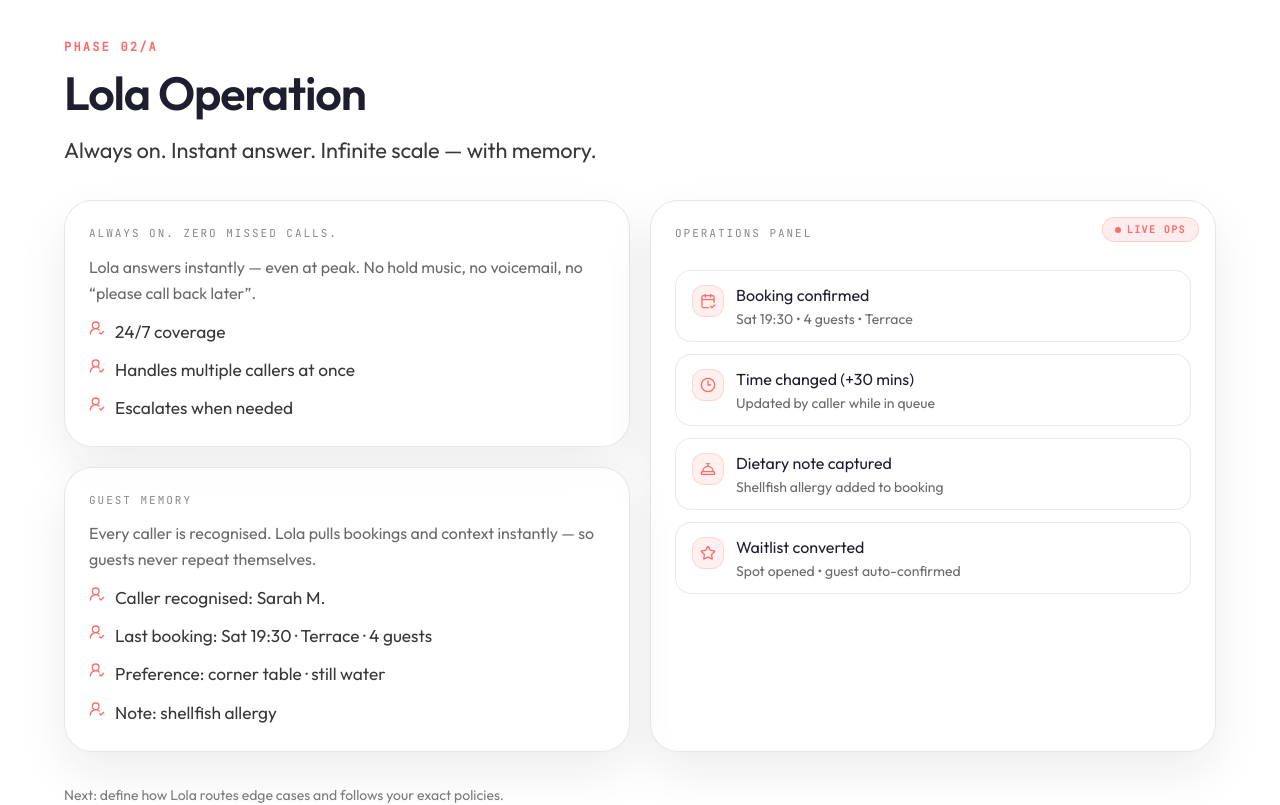
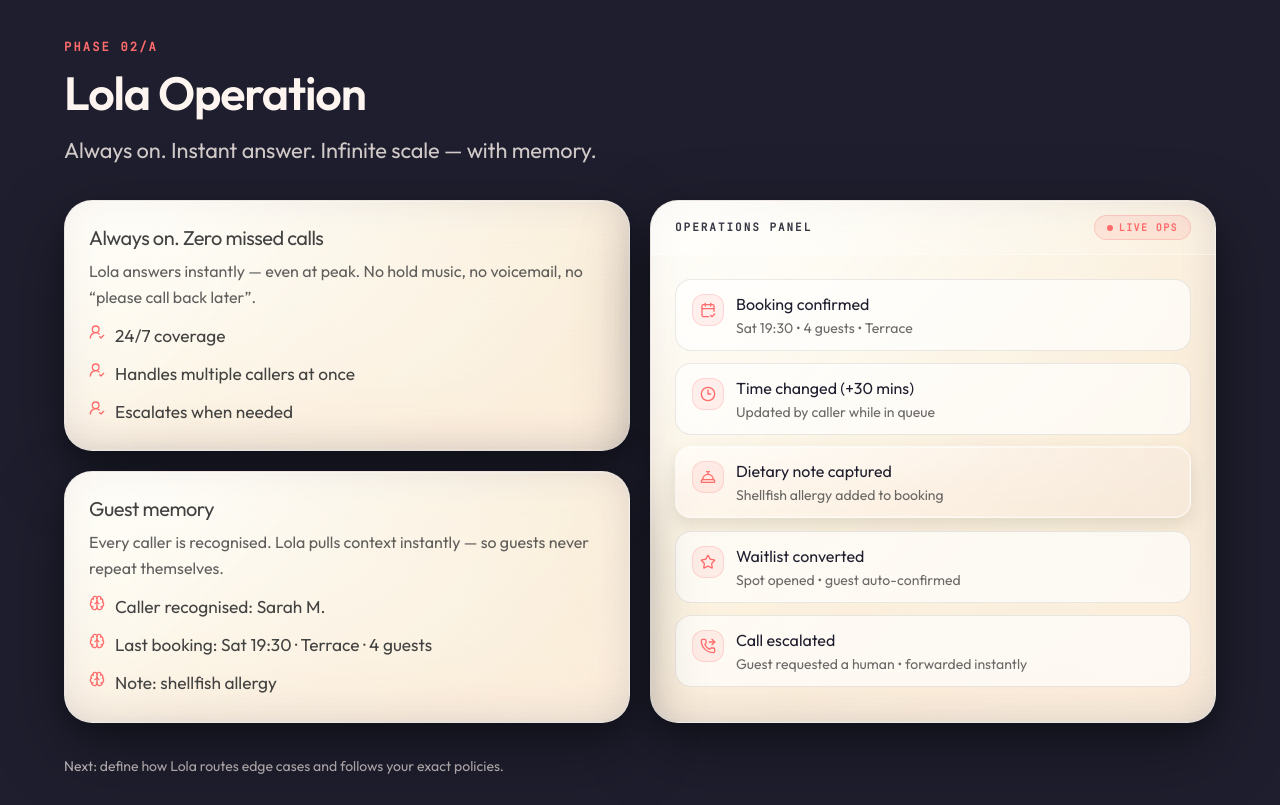
Before and after one commit to iainmacr77/r3worked-website, a Next.js app: page / in a window 1280 px wide. Shown: the part 6380-7185 px from the top of the page. Built offline with nearby package versions, Linux system fonts and the light colour scheme.

Commit message:
Finished the Phase 02/A slide

```diff
--- a/src/app/globals.css
+++ b/src/app/globals.css
@@ -125,6 +125,130 @@
 }
 
 @layer utilities {
+  @keyframes eyebrow-pulse-ink {
+    0%,
+    100% {
+      opacity: 0.9;
+    }
+    50% {
+      opacity: 1;
+    }
+  }
+
+  .eyebrow-pulse {
+    animation: eyebrow-pulse-ink 5s ease-in-out infinite;
+  }
+
+  @media (prefers-reduced-motion: reduce) {
+    .eyebrow-pulse {
+      animation: none !important;
+    }
+  }
+
+  .operation-cream-glass {
+    position: relative;
+    overflow: hidden;
+    isolation: isolate;
+    background: linear-gradient(135deg,
+      rgba(255, 248, 240, 0.92) 0%,
+      rgba(252, 241, 228, 0.88) 45%,
+      rgba(245, 232, 217, 0.90) 100%
+    );
+    border: 1px solid rgba(255, 255, 255, 0.35);
+    box-shadow:
+      0 24px 70px rgba(0, 0, 0, 0.35),
+      0 10px 24px rgba(0, 0, 0, 0.22),
+      inset 0 0 0 1px rgba(255, 255, 255, 0.18),
+      inset 0 1px 0 rgba(255, 255, 255, 0.25),
+      inset 0 -20px 40px rgba(0, 0, 0, 0.05);
+  }
+
+  .operation-cream-glass::before {
+    content: "";
+    position: absolute;
+    inset: 0;
+    z-index: 0;
+    border-radius: inherit;
+    backdrop-filter: blur(18px) saturate(165%) contrast(105%);
+    -webkit-backdrop-filter: blur(18px) saturate(165%) contrast(105%);
+    background: linear-gradient(135deg,
+      rgba(255, 255, 255, 0.38) 0%,
+      rgba(255, 255, 255, 0.14) 35%,
+      rgba(255, 255, 255, 0.08) 100%
+    );
+    mix-blend-mode: soft-light;
+    opacity: 0.96;
+    pointer-events: none;
+  }
+
+  .operation-cream-glass::after {
+    content: "";
+    position: absolute;
+    inset: 0;
+    z-index: 1;
+    border-radius: inherit;
+    background:
+      radial-gradient(800px 420px at 18% 12%, rgba(255, 255, 255, 0.55), transparent 60%),
+      radial-gradient(600px 360px at 85% 85%, rgba(255, 255, 255, 0.18), transparent 62%),
+      repeating-linear-gradient(
+        0deg,
+        rgba(255, 255, 255, 0.04) 0px,
+        rgba(255, 255, 255, 0.04) 1px,
+        rgba(255, 255, 255, 0) 2px,
+        rgba(255, 255, 255, 0) 4px
+      ),
+      repeating-linear-gradient(
+        90deg,
+        rgba(255, 255, 255, 0.03) 0px,
+        rgba(255, 255, 255, 0.03) 1px,
+        rgba(255, 255, 255, 0) 2px,
+        rgba(255, 255, 255, 0) 4px
+      );
+    background-blend-mode: screen, soft-light, normal, normal;
+    pointer-events: none;
+  }
+
+  .operation-cream-glass > * {
+    position: relative;
+    z-index: 2;
+  }
+
+  .ops-item--active {
+    position: relative;
+    overflow: hidden;
+    background: linear-gradient(
+      135deg,
+      rgba(255, 248, 240, 0.9) 0%,
+      rgba(252, 241, 228, 0.84) 45%,
+      rgba(245, 232, 217, 0.88) 100%
+    ) !important;
+    border-color: rgba(255, 255, 255, 0.56) !important;
+    box-shadow:
+      inset 0 0 0 1px rgba(255, 255, 255, 0.26),
+      inset 0 1px 0 rgba(255, 255, 255, 0.34),
+      0 8px 18px rgba(0, 0, 0, 0.1);
+  }
+
+  .ops-item--active::before {
+    content: "";
+    position: absolute;
+    inset: 0;
+    border-radius: inherit;
+    background: radial-gradient(
+      130% 95% at 15% 8%,
+      rgba(255, 255, 255, 0.42) 0%,
+      rgba(255, 255, 255, 0.08) 52%,
+      rgba(255, 255, 255, 0) 100%
+    );
+    pointer-events: none;
+    z-index: 0;
+  }
+
+  .ops-item--active > * {
+    position: relative;
+    z-index: 1;
+  }
+
   .glass-panel {
     @apply bg-background/80 backdrop-blur-md border border-border/30;
   }
--- a/src/components/ui/TheFramework.tsx
+++ b/src/components/ui/TheFramework.tsx
@@ -4,9 +4,11 @@ import { cn } from "@/lib/utils";
 import { BrandMark } from "./Logo";
 import { SectionHeading } from "@/components/typography/SectionHeading";
 import Link from "next/link";
+import { useEffect, useState } from "react";
 import {
     AudioWaveform,
     ArrowRight,
+    Brain,
     CalendarCheck2,
     Clock3,
     ConciergeBell,
@@ -257,15 +259,18 @@ const FEATURE_SECTION_TITLE_CLASS = "type-h2";
 
 function GlassCard({
     className,
+    disableGlassBase = false,
     children
 }: {
     className?: string;
+    disableGlassBase?: boolean;
     children: React.ReactNode;
 }) {
     return (
         <div
             className={cn(
-                "rounded-[1.75rem] border border-charcoal/12 bg-white/70 p-5 shadow-[0_20px_48px_rgba(30,30,46,0.08)] backdrop-blur-xl md:p-6",
+                "rounded-[1.75rem] border border-charcoal/12 p-5 shadow-[0_20px_48px_rgba(30,30,46,0.08)] md:p-6",
+                !disableGlassBase && "bg-white/70 backdrop-blur-xl",
                 className
             )}
         >
@@ -277,14 +282,16 @@ function GlassCard({
 function OpsRow({
     icon,
     title,
-    detail
+    detail,
+    className
 }: {
     icon: React.ReactNode;
     title: string;
     detail: string;
+    className?: string;
 }) {
     return (
-        <div className="flex items-start gap-3 rounded-2xl border border-charcoal/10 bg-white/65 px-4 py-3">
+        <div className={cn("ops-item flex items-start gap-3 rounded-2xl border border-charcoal/10 bg-white/65 px-4 py-3", className)}>
             <span className="mt-0.5 inline-flex h-8 w-8 items-center justify-center rounded-xl border border-coral/20 bg-coral/10 text-coral">
                 {icon}
             </span>
@@ -297,14 +304,74 @@ function OpsRow({
 }
 
 function OperationBentoVisual() {
+    const operationCardShellClassName = "operation-cream-glass";
+    const [prefersReducedMotion, setPrefersReducedMotion] = useState(
+        () => typeof window !== "undefined" && window.matchMedia("(prefers-reduced-motion: reduce)").matches
+    );
+    const [activeIndex, setActiveIndex] = useState(0);
+    const opsItems = [
+        {
+            icon: CalendarCheck2,
+            title: "Booking confirmed",
+            detail: "Sat 19:30 • 4 guests • Terrace"
+        },
+        {
+            icon: Clock3,
+            title: "Time changed (+30 mins)",
+            detail: "Updated by caller while in queue"
+        },
+        {
+            icon: ConciergeBell,
+            title: "Dietary note captured",
+            detail: "Shellfish allergy added to booking"
+        },
+        {
+            icon: Star,
+            title: "Waitlist converted",
+            detail: "Spot opened • guest auto-confirmed"
+        },
+        {
+            icon: PhoneForwarded,
+            title: "Call escalated",
+            detail: "Guest requested a human • forwarded instantly"
+        }
+    ];
+
+    useEffect(() => {
+        const reducedMotionQuery = window.matchMedia("(prefers-reduced-motion: reduce)");
+        const handleReducedMotionChange = (event: MediaQueryListEvent) => {
+            setPrefersReducedMotion(event.matches);
+        };
+
+        reducedMotionQuery.addEventListener("change", handleReducedMotionChange);
+
+        return () => {
+            reducedMotionQuery.removeEventListener("change", handleReducedMotionChange);
+        };
+    }, []);
+
+    useEffect(() => {
+        if (prefersReducedMotion) {
+            return;
+        }
+        const intervalId = window.setInterval(() => {
+            setActiveIndex((prev) => (prev + 1) % opsItems.length);
+        }, 3200);
+
+        return () => {
+            window.clearInterval(intervalId);
+        };
+    }, [opsItems.length, prefersReducedMotion]);
+
     return (
-        <div className="grid grid-cols-1 gap-4 md:grid-cols-2 md:gap-5">
-            <GlassCard>
-                <p className="font-jetbrains text-[11px] uppercase tracking-[0.18em] text-charcoal/60">Always On. Zero Missed Calls.</p>
-                <p className="mt-3 font-outfit text-sm leading-relaxed text-charcoal/75 md:text-base">
+        <>
+            <div className="grid grid-cols-1 items-stretch gap-4 md:grid-cols-2 md:gap-5">
+                <GlassCard className={cn(operationCardShellClassName, "h-full")} disableGlassBase>
+                    <p className="font-outfit text-xl font-medium leading-tight tracking-tight text-charcoal/95">Always on. Zero missed calls</p>
+                    <p className="mt-2 font-outfit text-sm leading-relaxed text-charcoal/80 md:text-base">
                         Lola answers instantly — even at peak. No hold music, no voicemail, no &ldquo;please call back later&rdquo;.
                     </p>
-                <ul className="type-body mt-3 max-w-none space-y-2.5 text-charcoal">
+                    <ul className="type-body mt-3 max-w-none space-y-2.5 text-charcoal/95">
                         <li className="flex items-start gap-2.5 leading-relaxed">
                             <UserRoundCheck className="mt-0.5 h-4 w-4 flex-none text-coral" />
                             <span>24/7 coverage</span>
@@ -320,45 +387,60 @@ function OperationBentoVisual() {
                     </ul>
                 </GlassCard>
 
-            <GlassCard className="order-3 md:order-none md:row-span-2 relative">
-                <span className="absolute right-4 top-4 inline-flex items-center gap-1.5 rounded-full border border-coral/25 bg-coral/12 px-3 py-1 font-jetbrains text-[10px] font-semibold uppercase tracking-[0.14em] text-coral">
+                <GlassCard className={cn("order-3 h-full md:order-none md:row-span-2 relative flex flex-col pb-4 md:pb-5", operationCardShellClassName)} disableGlassBase>
+                    <div className="-mx-5 -mt-5 mb-4 flex items-center justify-between gap-3 rounded-t-[1.75rem] border-b border-white/45 bg-gradient-to-r from-white/44 via-white/20 to-white/8 px-5 py-3 md:-mx-6 md:-mt-6 md:px-6 md:py-3.5">
+                        <p className="eyebrow-pulse font-jetbrains text-[11px] font-semibold uppercase tracking-[0.18em] text-ink/90">Operations Panel</p>
+                        <span className="ml-auto inline-flex items-center gap-1.5 rounded-full border border-coral/25 bg-coral/12 px-3 py-1 font-jetbrains text-[10px] font-semibold uppercase tracking-[0.14em] text-coral">
                             <span className="inline-block h-1.5 w-1.5 rounded-full bg-coral" />
                             Live Ops
                         </span>
-                <p className="mb-5 font-jetbrains text-[11px] uppercase tracking-[0.18em] text-charcoal/60">Operations Panel</p>
+                    </div>
                     <div className="space-y-3 pt-2">
-                    <OpsRow icon={<CalendarCheck2 className="h-4 w-4" />} title="Booking confirmed" detail="Sat 19:30 • 4 guests • Terrace" />
-                    <OpsRow icon={<Clock3 className="h-4 w-4" />} title="Time changed (+30 mins)" detail="Updated by caller while in queue" />
-                    <OpsRow icon={<ConciergeBell className="h-4 w-4" />} title="Dietary note captured" detail="Shellfish allergy added to booking" />
-                    <OpsRow icon={<Star className="h-4 w-4" />} title="Waitlist converted" detail="Spot opened • guest auto-confirmed" />
+                        {opsItems.map((item, index) => {
+                            const Icon = item.icon;
+                            const isActive = prefersReducedMotion ? index === 0 : index === activeIndex;
+
+                            return (
+                                <OpsRow
+                                    key={item.title}
+                                    className={cn(
+                                        "transition-all duration-500 ease-out",
+                                        isActive
+                                            ? "ops-item--active -translate-y-px shadow-[0_10px_20px_rgba(0,0,0,0.10)]"
+                                            : "translate-y-0"
+                                    )}
+                                    icon={<Icon className="h-4 w-4" />}
+                                    title={item.title}
+                                    detail={item.detail}
+                                />
+                            );
+                        })}
                     </div>
                 </GlassCard>
 
-            <GlassCard className="order-2 md:order-none">
-                <p className="font-jetbrains text-[11px] uppercase tracking-[0.18em] text-charcoal/60">Guest Memory</p>
-                <p className="mt-3 font-outfit text-sm leading-relaxed text-charcoal/75 md:text-base">
-                    Every caller is recognised. Lola pulls bookings and context instantly — so guests never repeat themselves.
+                <GlassCard className={cn("order-2 h-full md:order-none", operationCardShellClassName)} disableGlassBase>
+                    <p className="font-outfit text-xl font-medium leading-tight tracking-tight text-charcoal/95">Guest memory</p>
+                    <p className="mt-2 font-outfit text-sm leading-relaxed text-charcoal/80 md:text-base">
+                        Every caller is recognised. Lola pulls context instantly — so guests never repeat themselves.
                     </p>
-                <ul className="type-body mt-3 max-w-none space-y-2.5 text-charcoal">
+                    <ul className="type-body mt-3 max-w-none space-y-2.5 text-charcoal/95">
                         <li className="flex items-start gap-2.5 leading-relaxed">
-                        <UserRoundCheck className="mt-0.5 h-4 w-4 flex-none text-coral" />
+                            <Brain className="mt-0.5 h-4 w-4 flex-none text-coral" />
                             <span>Caller recognised: Sarah M.</span>
                         </li>
                         <li className="flex items-start gap-2.5 leading-relaxed">
-                        <UserRoundCheck className="mt-0.5 h-4 w-4 flex-none text-coral" />
+                            <Brain className="mt-0.5 h-4 w-4 flex-none text-coral" />
                             <span>Last booking: Sat 19:30 · Terrace · 4 guests</span>
                         </li>
                         <li className="flex items-start gap-2.5 leading-relaxed">
-                        <UserRoundCheck className="mt-0.5 h-4 w-4 flex-none text-coral" />
-                        <span>Preference: corner table · still water</span>
-                    </li>
-                    <li className="flex items-start gap-2.5 leading-relaxed">
-                        <UserRoundCheck className="mt-0.5 h-4 w-4 flex-none text-coral" />
+                            <Brain className="mt-0.5 h-4 w-4 flex-none text-coral" />
                             <span>Note: shellfish allergy</span>
                         </li>
                     </ul>
                 </GlassCard>
             </div>
+
+        </>
     );
 }
 
@@ -468,8 +550,11 @@ export function TheFramework() {
                 {FRAMEWORK_STEPS.map((step, index) => {
                     const isSetup = step.id === 1;
                     const isBentoPhase = step.id === 2 || step.id === 3;
+                    const isOperation = step.id === 2;
                     const cardBackgroundColor =
-                        step.id === 3
+                        step.id === 2
+                            ? "var(--color-ink)"
+                            : step.id === 3
                             ? "var(--color-white)"
                             : step.id === 4
                                 ? "var(--color-peach)"
@@ -481,6 +566,7 @@ export function TheFramework() {
                         key={step.id}
                         className={cn(
                             "framework-card sticky top-0 flex w-full justify-center p-6 md:p-12 lg:p-16",
+                            isOperation && "overflow-hidden",
                             isSetup
                                 ? "min-h-[100svh] items-start pt-24 md:pt-28"
                                 : "min-h-[100svh] items-center"
@@ -491,13 +577,14 @@ export function TheFramework() {
                         }}
                     >
                         {isBentoPhase ? (
-                            <div className="w-full max-w-7xl space-y-7 md:space-y-8">
+                            <div className="relative z-10 w-full max-w-7xl space-y-7 md:space-y-8">
                                 {"phaseLabel" in step ? (
                                     <SectionHeading
                                         eyebrow={step.phaseLabel}
                                         title={step.title}
                                         subtitle={step.subheadline}
-                                        titleClassName={FEATURE_SECTION_TITLE_CLASS}
+                                        titleClassName={cn(FEATURE_SECTION_TITLE_CLASS, isOperation && "text-peach")}
+                                        subtitleClassName={isOperation ? "text-peach/80" : undefined}
                                     />
                                 ) : null}
                                 {"body" in step && step.body ? (
@@ -509,7 +596,7 @@ export function TheFramework() {
                                 {step.id === 2 ? (
                                     <>
                                         <step.visual />
-                                        <p className="font-outfit text-sm leading-relaxed text-charcoal/65">
+                                        <p className="font-outfit text-sm leading-relaxed text-peach/70">
                                             Next: define how Lola routes edge cases and follows your exact policies.
                                         </p>
                                     </>
```
Lines whose indentation alone changed are shown as unchanged.
